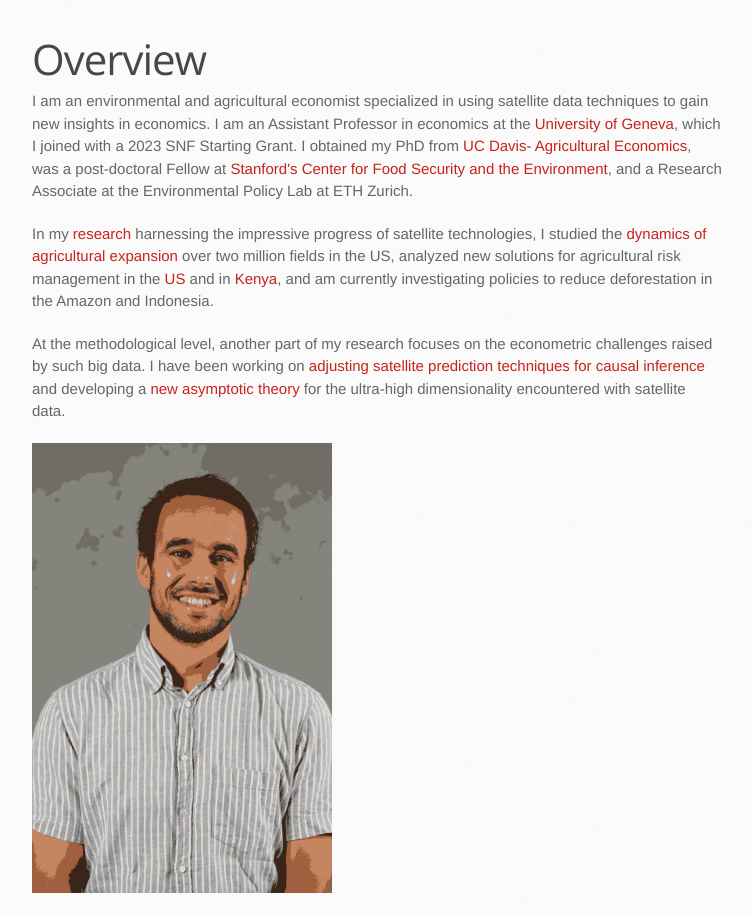
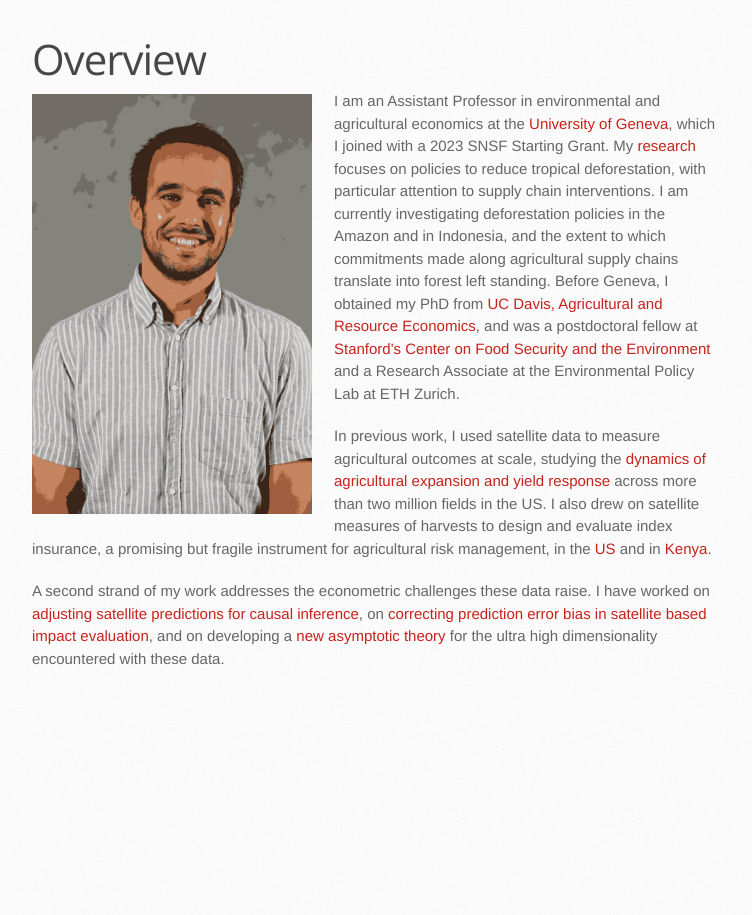
Before and after one commit to MatthieuStigler/MatthieuStigler.github.io, a Jekyll site: the page built from index.html, in a window 1280 px wide, cut to the strip 259-1174 px from the top of the page. Shown: the whole strip, without its empty margins (138-890 px from the left). Built offline with Jekyll 4.4.1, drawn with Linux system fonts in a browser that asks for light colours; after the commit the page ends 972 px from its top, so only the background shows below that.

Commit message:
Revise profile section and move profile photo

```diff
--- a/index.html
+++ b/index.html
@@ -3,25 +3,61 @@ layout: default
 title: Matthieu Stigler
 ---
 
+<style>
+  .profile-photo {
+    float: left;
+    width: 280px;
+    max-width: 100%;
+    margin: 4px 22px 10px 0;
+  }
+  @media (max-width: 560px) {
+    .profile-photo {
+      float: none;
+      width: 100%;
+      margin: 0 0 16px 0;
+    }
+  }
+  #home::after {
+    content: "";
+    display: block;
+    clear: both;
+  }
+</style>
+
 <div id="home">
   <h1>Overview</h1>
-   <p>I am an environmental and agricultural economist specialized in using satellite data techniques to gain new insights in economics.
-     I am an Assistant Professor in economics at the <a href="https://www.unige.ch/gsem/en/research/institutes/iee/"> University of Geneva</a>, which I joined with a 2023 SNF Starting Grant.
-     I obtained my PhD from <a href="http://are.ucdavis.edu/en/">UC Davis- Agricultural Economics</a>,
-     was a post-doctoral Fellow at <a href="https://fse.fsi.stanford.edu/">Stanford's Center for Food Security and the Environment</a>,
-     and a Research Associate at the Environmental Policy Lab at ETH Zurich.
 
-  <p> In my  <a href="https://matthieustigler.github.io/Research">research</a> harnessing the impressive progress of satellite technologies,
-    I studied the <a href="https://matthieustigler.github.io/docs/yield_response_satellite_Stigler.pdf">dynamics of agricultural expansion</a> over two million fields in the US, analyzed new solutions for agricultural risk management
-    in the <a href="https://arxiv.org/abs/2011.12544">US</a> and in <a href="https://onlinelibrary.wiley.com/doi/10.1111/ajae.12375">Kenya</a>, and am currently investigating policies to reduce deforestation in the Amazon and Indonesia.</p>
-    <p>At the methodological level, another part of my research focuses on the econometric challenges raised by such big data.
-    I have been working on <a href="https://www.nature.com/articles/s41586-022-05322-8"> adjusting satellite prediction techniques for causal inference</a> and developing a
-    <a href="https://arxiv.org/abs/2209.14611">new asymptotic theory</a> for the ultra-high dimensionality encountered with satellite data.
+  <img class="profile-photo"
+       src="https://raw.githubusercontent.com/MatthieuStigler/MatthieuStigler.github.io/master/docs/CRB_3135_rotate_SEGM.jpeg"
+       alt="Matthieu Stigler">
 
+  <p>I am an Assistant Professor in environmental and agricultural economics at the
+  <a href="https://www.unige.ch/gsem/en/research/institutes/iee/">University of Geneva</a>,
+  which I joined with a 2023 SNSF Starting Grant. My
+  <a href="https://matthieustigler.github.io/Research">research</a> focuses on policies to
+  reduce tropical deforestation, with particular attention to supply chain interventions. I am
+  currently investigating deforestation policies in the Amazon and in Indonesia, and the extent
+  to which commitments made along agricultural supply chains translate into forest left
+  standing. Before Geneva, I obtained my PhD from
+  <a href="http://are.ucdavis.edu/en/">UC Davis, Agricultural and Resource Economics</a>, and
+  was a postdoctoral fellow at
+  <a href="https://fse.fsi.stanford.edu/">Stanford's Center on Food Security and the Environment</a>
+  and a Research Associate at the Environmental Policy Lab at ETH Zurich.</p>
 
-<p><img src="https://raw.githubusercontent.com/MatthieuStigler/MatthieuStigler.github.io/master/docs/CRB_3135_rotate_SEGM.jpeg"
-width="300" align="left"></p>
+  <p>In previous work, I used satellite data to measure agricultural outcomes at scale, studying
+  the <a href="https://matthieustigler.github.io/docs/yield_response_satellite_Stigler.pdf">dynamics
+  of agricultural expansion and yield response</a> across more than two million fields in the US.
+  I also drew on satellite measures of harvests to design and evaluate index insurance, a
+  promising but fragile instrument for agricultural risk management, in the
+  <a href="https://arxiv.org/abs/2011.12544">US</a> and in
+  <a href="https://onlinelibrary.wiley.com/doi/10.1111/ajae.12375">Kenya</a>.</p>
 
-
+  <p>A second strand of my work addresses the econometric challenges these data raise. I have
+  worked on  <a href="https://www.nature.com/articles/s41586-022-05322-8"> adjusting satellite predictions for causal inference</a>,
+  on
+  <a href="https://doi.org/10.1016/j.jdeveco.2025.103655">correcting prediction error bias in satellite based impact evaluation</a>,
+  and on developing a <a href="https://arxiv.org/abs/2209.14611">new asymptotic theory</a> for
+  the ultra high dimensionality encountered with these data.</p>
+</div>
 
 </div>
```
